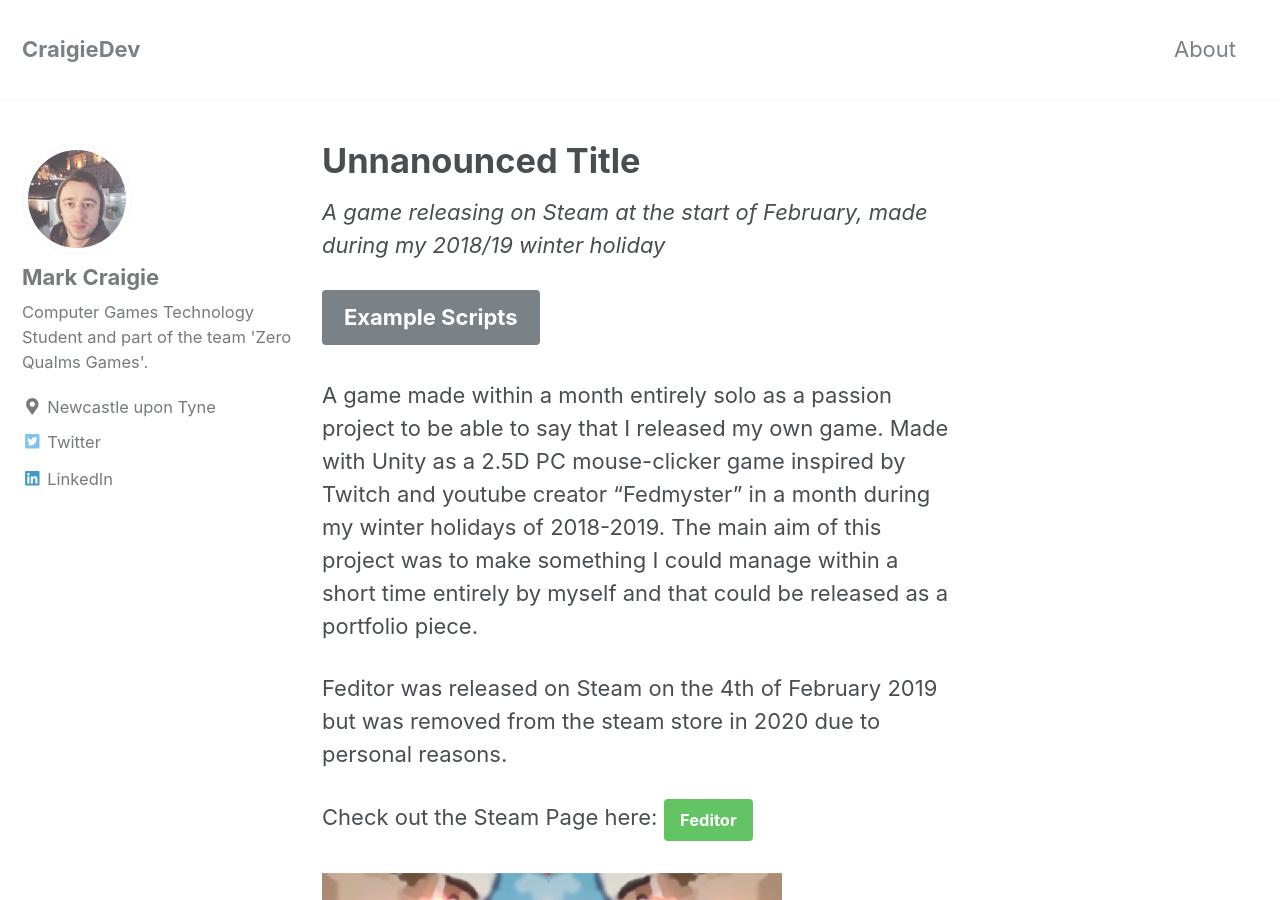
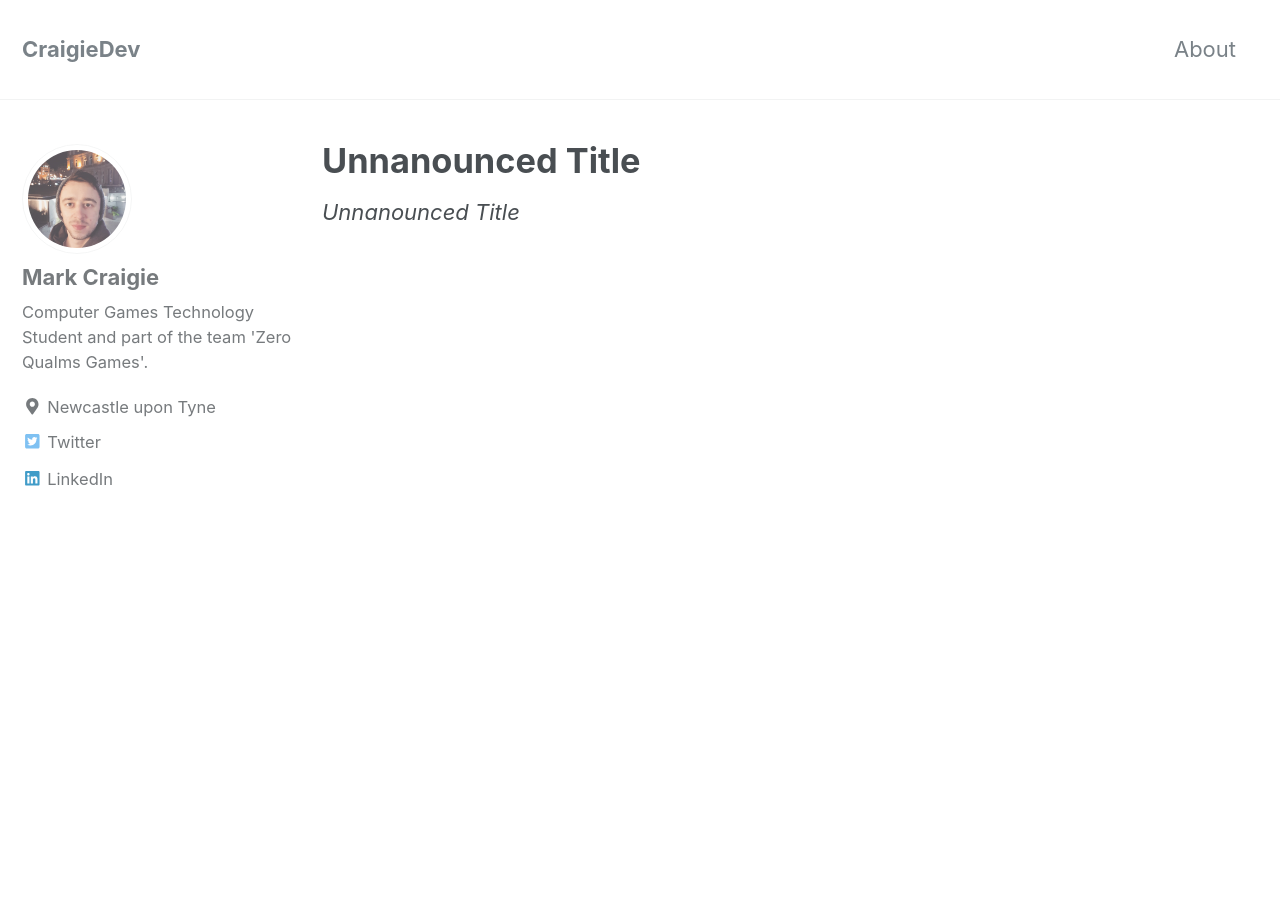
Before and after one commit to LeSmurk/CraigieDev, a Jekyll site: the page built from _pages/unnanounced0.md, in a window 1280 px wide and 900 px high. Built offline with Jekyll 4.4.1, drawn with Linux system fonts in a browser that asks for light colours; nearby versions of some CDN libraries.

Commit message:
Update unnanounced0.md

```diff
--- a/_pages/unnanounced0.md
+++ b/_pages/unnanounced0.md
@@ -3,14 +3,4 @@ title: "Unnanounced Title"
 permalink: /pages/unnanounced0
 ---
 
-*A game releasing on Steam at the start of February, made during my 2018/19 winter holiday*
-
-[Example Scripts]({{"https://github.com/LeSmurk/ExampleCode/tree/master/Feditor"}}){: .btn .btn--primary .btn--large}
-
-A game made within a month entirely solo as a passion project to be able to say that I released my own game. Made with Unity as a 2.5D PC mouse-clicker game inspired by Twitch and youtube creator "Fedmyster" in a month during my winter holidays of 2018-2019. The main aim of this project was to make something I could manage within a short time entirely by myself and that could be released as a portfolio piece.
-
-Feditor was released on Steam on the 4th of February 2019 but was removed from the steam store in 2020 due to personal reasons.
-
-Check out the Steam Page here: [Feditor]({{"https://store.steampowered.com/app/1013360/Feditor/"}}){: .btn .btn--success .btn--medium}
-
-![feditor 1]({{ "/assets/Feditor/HeaderCapsuleImage.png" | relative_url }})
+*Unnanounced Title*
```
